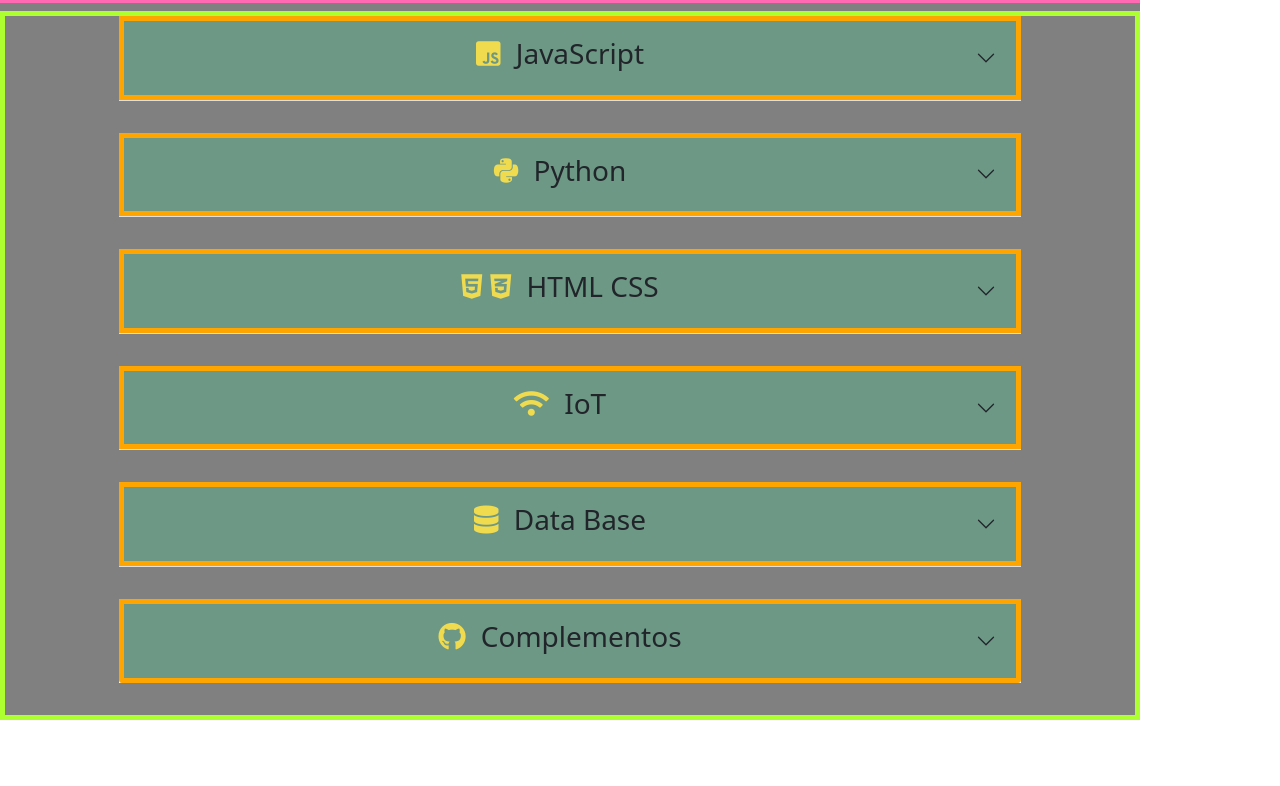
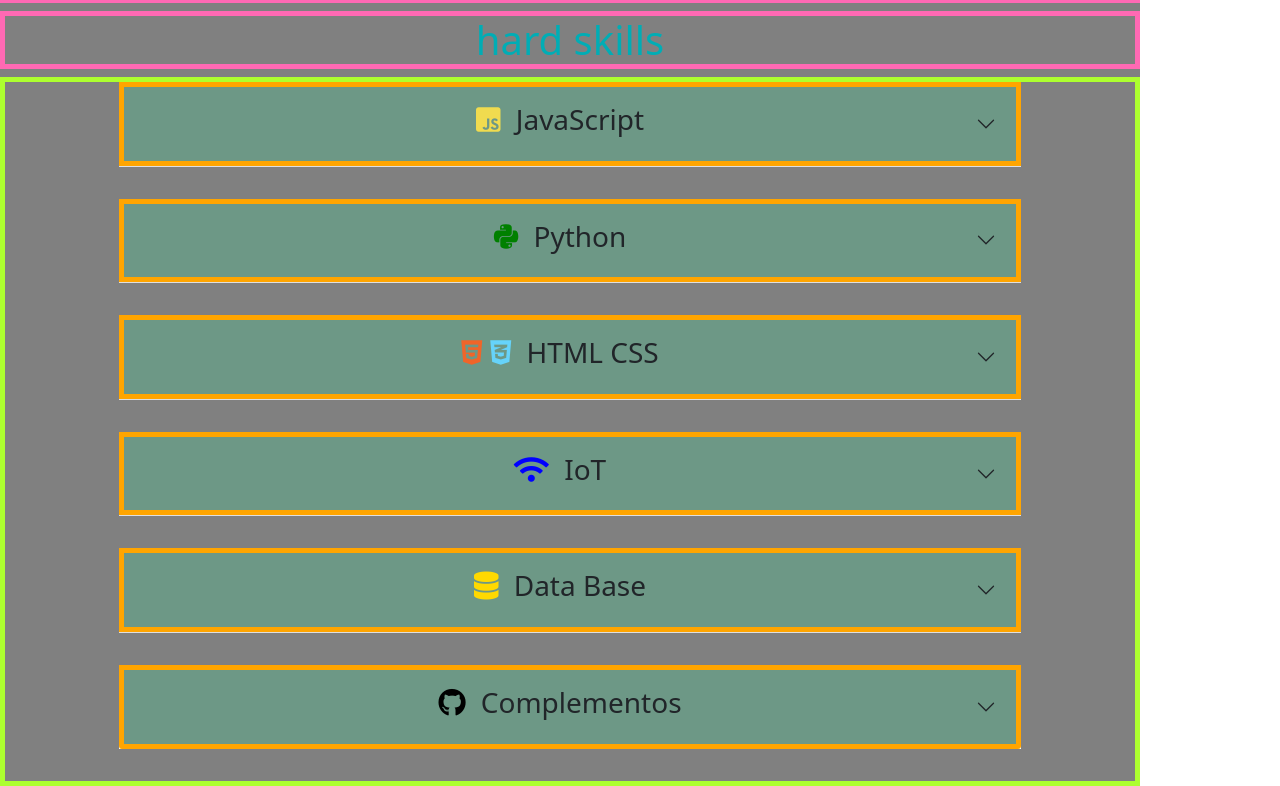
Before and after one commit to gastonm1998/portafolio-web-angular, an Angular app: page / in a window 1280 px wide. Shown: the part 1719-2505 px from the top of the page. Before the commit the page ends 2439 px from the top, so only its background shows below. Built offline with nearby package versions, Linux system fonts and the light colour scheme.

Commit message:
estructura de las cartas terminadas

```diff
--- a/src/app/about-me/about-me.component.css
+++ b/src/app/about-me/about-me.component.css
@@ -12,28 +12,3 @@
     color: #00ADB5;
     border: 5px solid hotpink;
 }
-
-.contenedor-imagen{
-    /*margin: 0;
-    padding: 0;*/
-    border: 5px solid salmon;
-    margin: 0;
-    padding: 0;
-    height: auto;
-    width: 100%;
-    display: flex;
-    justify-content: center;
-    align-items: center;
-}
-
-.descripcion-imagen{
-
-    width: 50%;
-    height: auto;
-    text-align: center;
-    font-size: 1.5rem;
-
-
-    border:  5px solid #EEEEEE;
-    border-radius: 10px;
-}
--- a/src/app/about-me/about-me.component.html
+++ b/src/app/about-me/about-me.component.html
@@ -4,16 +4,9 @@
 
 
     <app-imagen></app-imagen>
-    <div class="contenedor-imagen">
 
-        <div class="descripcion-imagen">
-            <p> Lorem ipsum dolor sit amet consectetur adipisicing elit. Sed, ipsum cupiditate! Culpa minima similique obcaecati, a voluptatum rem asperiores autem itaque fuga, voluptates incidunt sed distinctio quia atque animi quae dolore ad. Aliquid facere ex, deserunt dolore earum rerum vero consequuntur eum fugiat dolorum ut a ipsam perferendis facilis voluptates.</p>
-
-        </div>
-
-
-    </div>
-
+    <h1 class="prueba text-center">soft skills</h1>
+    <app-soft-skills></app-soft-skills>
 
     <h1 class="prueba text-center">hard skills</h1>
     <app-hard-skills></app-hard-skills>
--- a/src/app/presentacion/hard-skills/hard-skills.component.css
+++ b/src/app/presentacion/hard-skills/hard-skills.component.css
@@ -41,7 +41,7 @@
 
 
 .accordion-body{
-    background-color: rebeccapurple;
+    background-color: white;
 
 }
 
@@ -59,8 +59,10 @@
 
 
 /*configuracion cartas*/
+
 .card{
     border: 5px solid orangered;
+    border-radius: 10px;
 }
 
 .card-body{
@@ -71,7 +73,9 @@
 }
 
 .card-text{
-
+    text-align: center;
+    margin-top: 1rem;
+    font-size: 1.5rem;
 }
 
 .card-link{
@@ -91,31 +95,36 @@
 }
 
 #logo-py{
-    color: #F0DB4F;
+    color: green;
     padding-right: 0.5rem;
 }
 
 #logo-html{
-    color: #F0DB4F;
+    color: #F06529;
     padding-right: 0.5rem;
 }
 
 #logo-css{
-    color: #F0DB4F;
+    color: #66D3FA;
     padding-right: 0.5rem;
 }
 
 #logo-iot{
-    color: #F0DB4F;
+    color: blue;
     padding-right: 0.5rem;
 }
 
 #logo-database{
-    color: #F0DB4F;
+    color: rgb(255, 217, 0);
     padding-right: 0.5rem;
 }
 
 #logo-comp{
-    color: #F0DB4F;
+    color: black;
     padding-right: 0.5rem;
 }
+#card-interior-icon{
+    width: 100%;
+    text-align: center;
+
+}
--- a/src/app/presentacion/hard-skills/hard-skills.component.html
+++ b/src/app/presentacion/hard-skills/hard-skills.component.html
@@ -26,49 +26,20 @@
               <div class="accordion-body d-flex flex-colum flex-wrap ">
 
 
-
-
-
-
-                <!--
-                <div class="card" style="width: 18rem;">
-                  <div class="card-body">
-                    <h5 class="card-title">Card title</h5>
-                    <h6 class="card-subtitle mb-2 text-muted">Card subtitle</h6>
-                    <p class="card-text">Some quick example text to build on the card title and make up the bulk of the card's content.</p>
-                    <a href="#" class="card-link">Card link</a>
-                    <a href="#" class="card-link">Another link</a>
-                  </div>
-                </div>
-
-                <div class="card" style="width: 18rem;">
-                  <div class="card-body">
-                    <h5 class="card-title">Card title</h5>
-                    <h6 class="card-subtitle mb-2 text-muted">Card subtitle</h6>
-                    <p class="card-text">Some quick example text to build on the card title and make up the bulk of the card's content.</p>
-                    <a href="#" class="card-link">Card link</a>
-                    <a href="#" class="card-link">Another link</a>
-                  </div>
-                </div>
-
-
-                <div class="card" style="width: 18rem;">
-                  <div class="card-body">
-                    <h5 class="card-title">Card title</h5>
-                    <h6 class="card-subtitle mb-2 text-muted">Card subtitle</h6>
-                    <p class="card-text">Some quick example text to build on the card title and make up the bulk of the card's content.</p>
-                    <a href="#" class="card-link">Card link</a>
-                    <a href="#" class="card-link">Another link</a>
-                  </div>
-                </div>
-                    -->
                   <!-- cartas-->
                 <div class="card" style="width: 18rem;">
                   <div class="card-body">
+
+
+                    <i id="card-interior-icon" class="fas fa-graduation-cap fa-4x "></i>
+
                     <h5 class="card-title">curso asincronismo javascript</h5>
 
-                    <p class="card-text">Some quick example text to build on the card title and make up the bulk of the card's content.</p>
-                    <a href="#" class="card-link  ">Card link</a>
+                    <p class="card-text">Platzi  </p>
+
+                    <p class="card-text">fecha  </p>
+
+                    <a href="#" class="card-link  ">Enlace a Certificado</a>
 
                   </div>
                 </div>
--- a/src/app/presentacion/imagen/imagen.component.css
+++ b/src/app/presentacion/imagen/imagen.component.css
@@ -13,3 +13,28 @@
     width: 200px;
 
 }
+
+.contenedor-imagen{
+    /*margin: 0;
+    padding: 0;*/
+    border: 5px solid salmon;
+    margin: 0;
+    padding: 0;
+    height: auto;
+    width: 100%;
+    display: flex;
+    justify-content: center;
+    align-items: center;
+}
+
+.descripcion-imagen{
+
+    width: 50%;
+    height: auto;
+    text-align: center;
+    font-size: 1.5rem;
+
+
+    border:  5px solid #EEEEEE;
+    border-radius: 10px;
+}
--- a/src/app/presentacion/imagen/imagen.component.html
+++ b/src/app/presentacion/imagen/imagen.component.html
@@ -5,3 +5,12 @@
       </div>
 
 </div>
+<div class="contenedor-imagen">
+
+  <div class="descripcion-imagen">
+      <p> Lorem ipsum dolor sit amet consectetur adipisicing elit. Sed, ipsum cupiditate! Culpa minima similique obcaecati, a voluptatum rem asperiores autem itaque fuga, voluptates incidunt sed distinctio quia atque animi quae dolore ad. Aliquid facere ex, deserunt dolore earum rerum vero consequuntur eum fugiat dolorum ut a ipsam perferendis facilis voluptates.</p>
+
+  </div>
+
+
+</div>
--- a/src/app/presentacion/soft-skills/soft-skills.component.html
+++ b/src/app/presentacion/soft-skills/soft-skills.component.html
@@ -1 +1,5 @@
-<p>soft-skills works!</p>
+<div class="container">
+
+
+
+</div>
```
